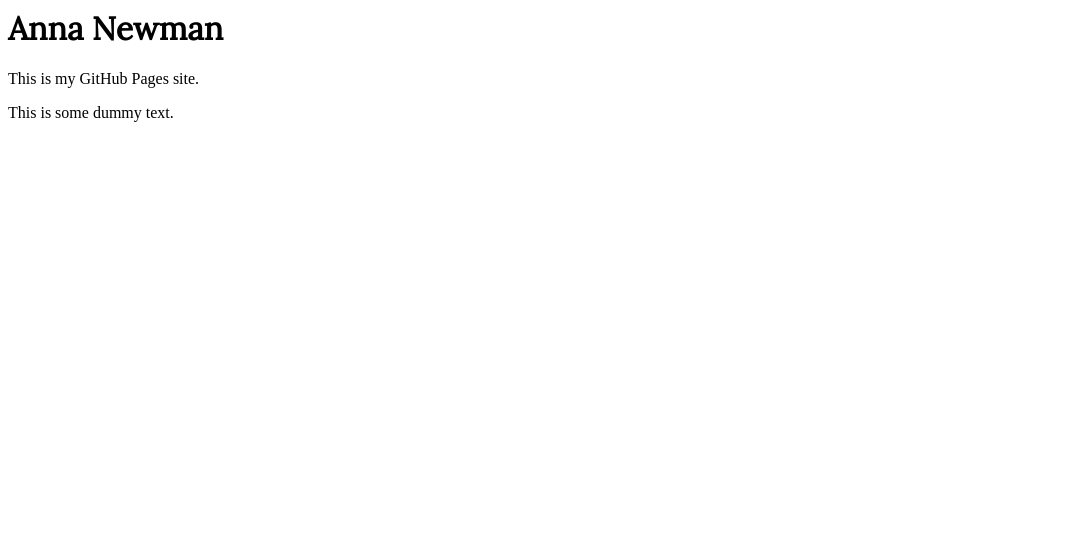
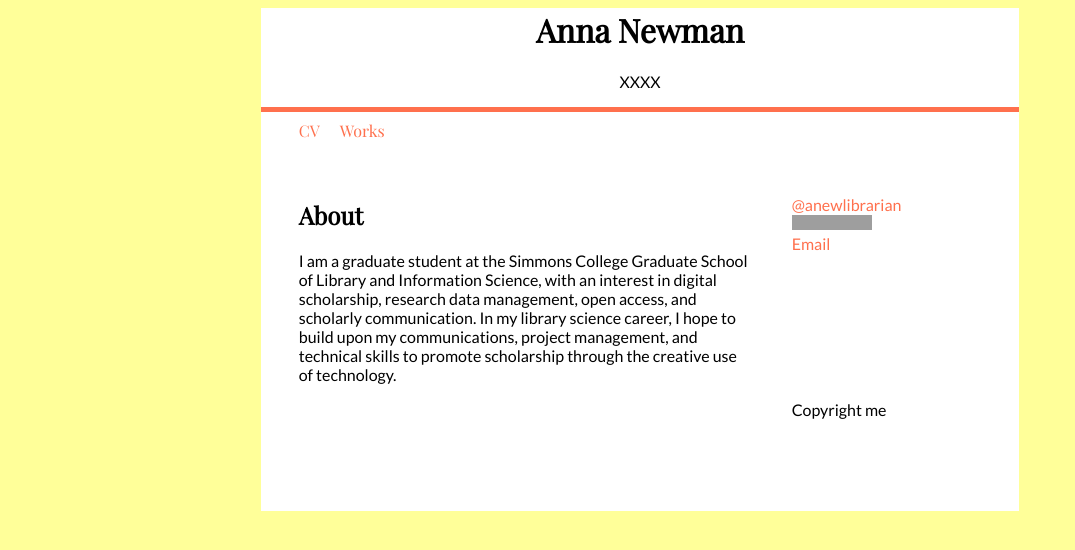
Before and after one commit to aabn/aabn.github.io, a plain HTML site: page index.html in a window 1280 px wide. Shown: the whole page, without its empty margins (0-1075 px from the left). Drawn offline with nearby package versions, Linux system fonts and the light colour scheme; grey boxes are pictures that could not be loaded.

Commit message:
Edits to home page

```diff
--- a/index.html
+++ b/index.html
@@ -2,14 +2,35 @@
 <html>
 <meta name="viewport" content="width=device-width, initial-scale=1">
 <head>
-<link href='https://fonts.googleapis.com/css?family=Lora' rel='stylesheet' type='text/css'>
+<link href='https://fonts.googleapis.com/css?family=Playfair+Display|Lato:400,400italic,700' rel='stylesheet' type='text/css'>
 <link rel="stylesheet" type="text/css" href="stylesheet.css">
 </head>
 <body>
-
+<div class="site">
 <h1>Anna Newman</h1>
-<p>This is my GitHub Pages site.</p>
-<p class="help">This is some dummy text.</p>
-<p>
+<p class="subhead">XXXX</p>
+<div class="menu">
+<ul>
+<a href="cv.html"><li>CV</li></a>
+<a href="works.html"><li>Works</li></a>
+</ul>
+</div>
+<div class="homecontent">
+<div class="about">
+<h2>About</h2>
+<p>I am a graduate student at the Simmons College Graduate School of Library and Information Science, with an interest in digital scholarship, research data management, open access, and scholarly communication. In my library science career, I hope to build upon my communications, project management, and technical skills to promote scholarship through the creative use of technology.</p>
+</div>
+<div class="contact">
+<ul>
+<li><a href="https://www.twitter.com/anewlibrarian">@anewlibrarian</a></li>
+<li><a href="https://www.linkedin.com/pub/anna-newman/12/933/1b0"><img src="https://static.licdn.com/scds/common/u/img/webpromo/btn_profile_bluetxt_80x15.png" width="80" height="15" border="0" alt="View Anna Newman's profile on LinkedIn"></a></li>
+<li><a href="mailto:anewman024@gmail.com">Email</a></li>
+</ul>
+</div>
+<div class="footer">
+<p>Copyright me</p>
+</div>
+</div>
+</div>
 </body>
 </html>
--- a/stylesheet.css
+++ b/stylesheet.css
@@ -1,8 +1,82 @@
+body {
+background-color: #ffff99;
+}
+
+.site {
+width: 60%;
+background-color: white;
+margin-left: 20%;
+}
+
+.subhead {
+text-align: center;
+font-family: 'Lato', sans-serif;
+}
+
+div .menu {
+border-top: #ff704d 5px;
+border-style: solid;
+border-bottom: none;
+border-left: none;
+border-right: none;
+}
+
+.menu ul{
+list-style-type: none;
+margin: 0;
+padding-left: 5%;
+padding-top: .5em;
+}
+
+.menu li {
+font-family: 'Playfair Display', serif;
+color: #ff704d;
+display: inline;
+padding: 0 1em 0 0;
+}
+
+.menu a {
+text-decoration: none;
+}
+
+.homecontent div {
+padding: 5% 5% 10% 5%;
+}
+
+div .about {
+padding-right: 5%;
+width: 60%;
+float: left;
+}
+
+.contact div {
+float: right;
+width: 15%;
+}
+
+.contact ul {
+list-style-type: none;
+}
+
+.footer div {
+clear: both;
+}
 
 h1 {
-font-family: 'Lora', serif;
+font-family: 'Playfair Display', serif;
+text-align: center;
 }
 
-.help p{
-font-weight: 400;
+h2 {
+font-family: 'Playfair Display', serif;
 }
+
+p {
+font-family: 'Lato', sans-serif;
+}
+
+a {
+font-family: 'Lato', sans-serif;
+text-decoration: none;
+color: #ff704d;
+}
```
